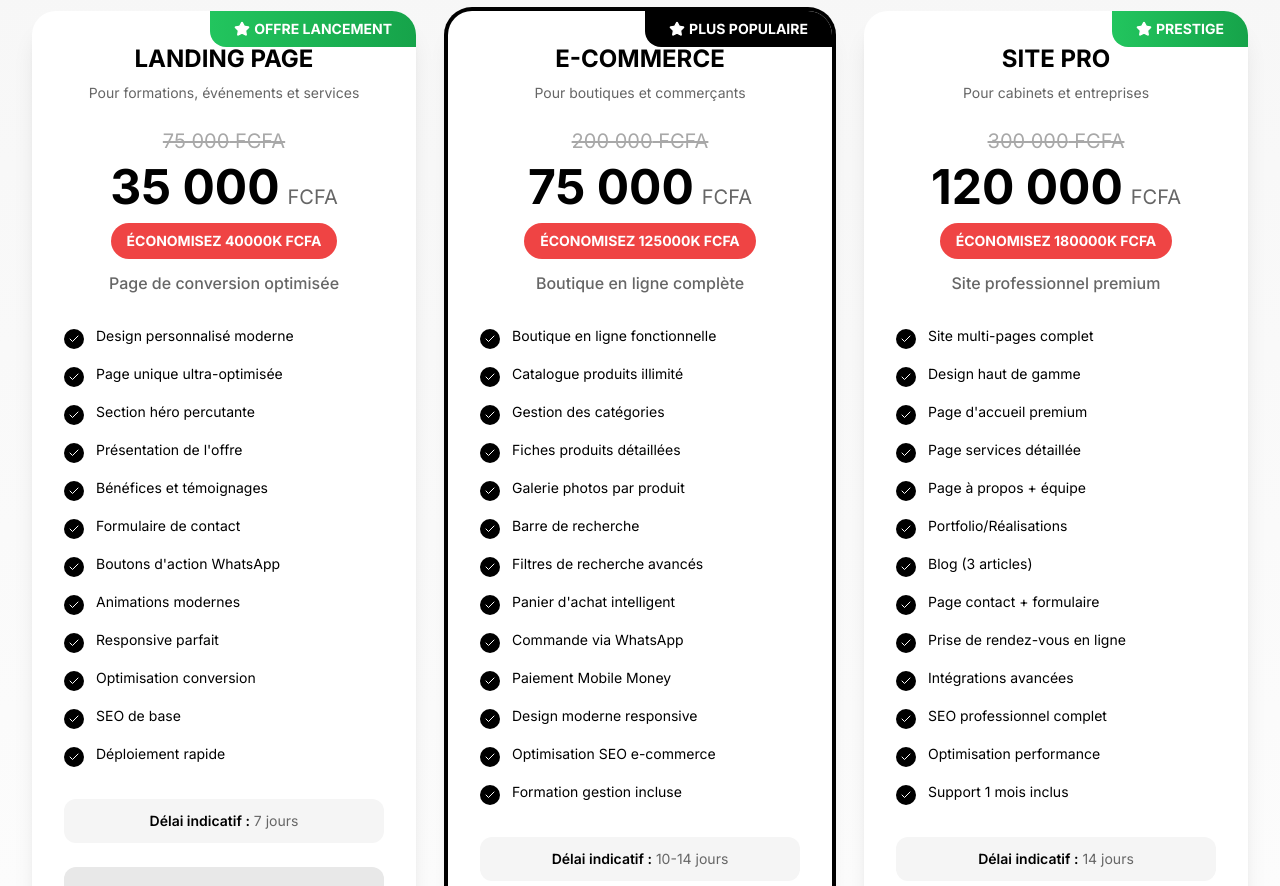
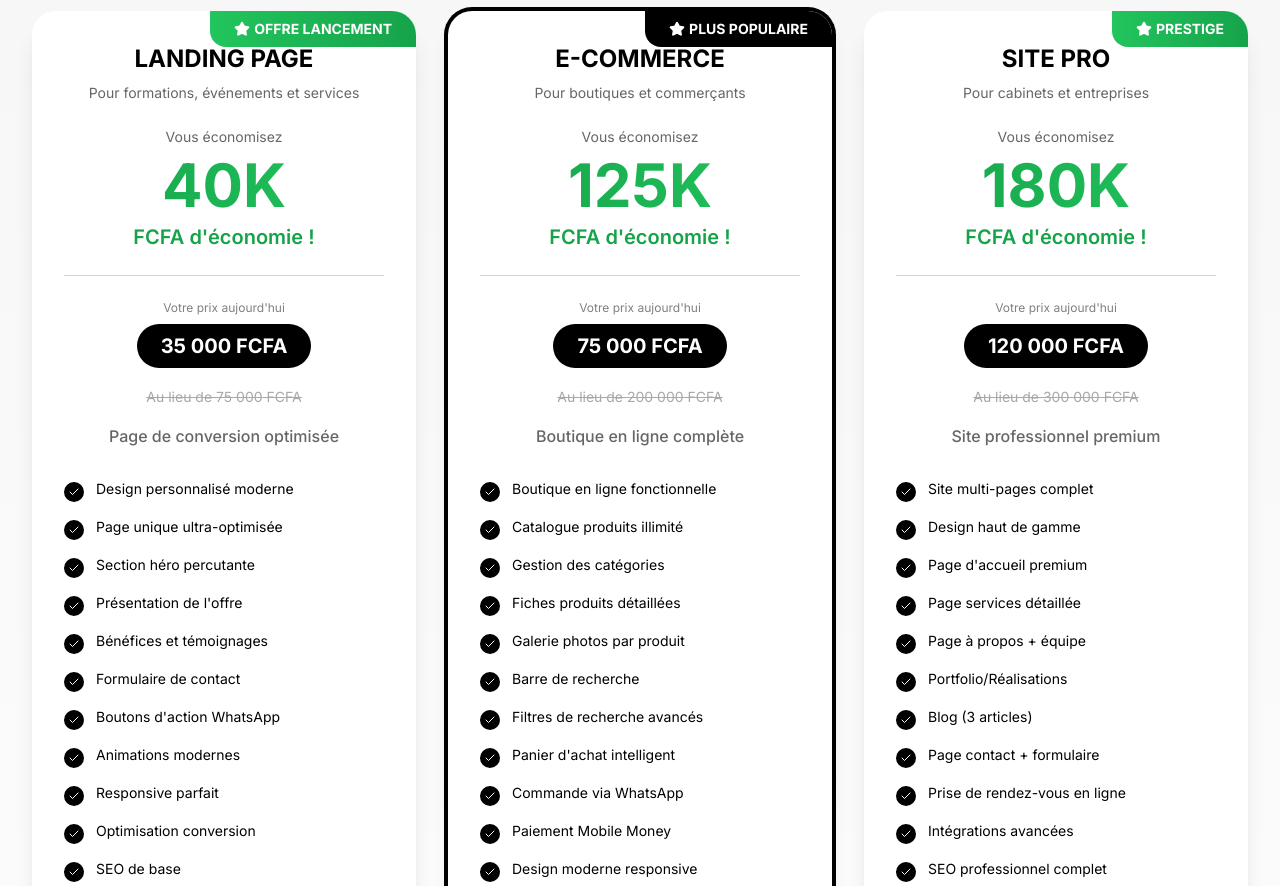
Before and after one commit to KLK2005/MonPorteFolio, a Next.js app: page / in a window 1280 px wide. Shown: the part 5480-6366 px from the top of the page. Built offline with nearby package versions, Linux system fonts and the light colour scheme.

Commit message:
Update: Économie en gros (125K), prix actuel en petit (75K)

```diff
--- a/components/Pricing.tsx
+++ b/components/Pricing.tsx
@@ -145,20 +145,31 @@ const Pricing = () => {
                   <h3 className="text-2xl font-bold text-black mb-2">{plan.name}</h3>
                   <p className="text-sm text-silver-600 mb-6">{plan.subtitle}</p>
 
+                  {/* ÉCONOMIE EN GROS (vert) */}
                   {plan.originalPrice && (
-                    <div className="mb-2">
-                      <span className="text-xl text-silver-400 line-through">{plan.originalPrice} FCFA</span>
+                    <div className="mb-4">
+                      <p className="text-sm text-silver-600 mb-2">Vous économisez</p>
+                      <div className="text-5xl md:text-6xl font-bold bg-gradient-to-r from-green-600 to-green-500 bg-clip-text text-transparent mb-2">
+                        {(parseInt(plan.originalPrice.replace(/\s/g, '')) - parseInt(plan.price.replace(/\s/g, ''))) / 1000}K
+                      </div>
+                      <p className="text-xl text-green-600 font-semibold">FCFA d'économie !</p>
                     </div>
                   )}
 
-                  <div className="mb-3">
-                    <span className="text-5xl font-bold text-black">{plan.price}</span>
-                    <span className="text-xl text-silver-600 ml-2">FCFA</span>
+                  <div className="h-px bg-silver-300 my-6 max-w-xs mx-auto" />
+
+                  {/* Prix actuel EN PETIT (noir) */}
+                  <div className="mb-4">
+                    <p className="text-xs text-silver-500 mb-2">Votre prix aujourd'hui</p>
+                    <div className="inline-block bg-black text-white px-6 py-2 rounded-full">
+                      <span className="text-xl font-bold">{plan.price} FCFA</span>
+                    </div>
                   </div>
 
+                  {/* Prix barré */}
                   {plan.originalPrice && (
-                    <div className="inline-block bg-red-500 text-white text-sm font-bold px-4 py-2 rounded-full mb-3">
-                      ÉCONOMISEZ {parseInt(plan.originalPrice.replace(/\s/g, '')) - parseInt(plan.price.replace(/\s/g, ''))}K FCFA
+                    <div className="mb-4">
+                      <span className="text-sm text-silver-400 line-through">Au lieu de {plan.originalPrice} FCFA</span>
                     </div>
                   )}
 
```
